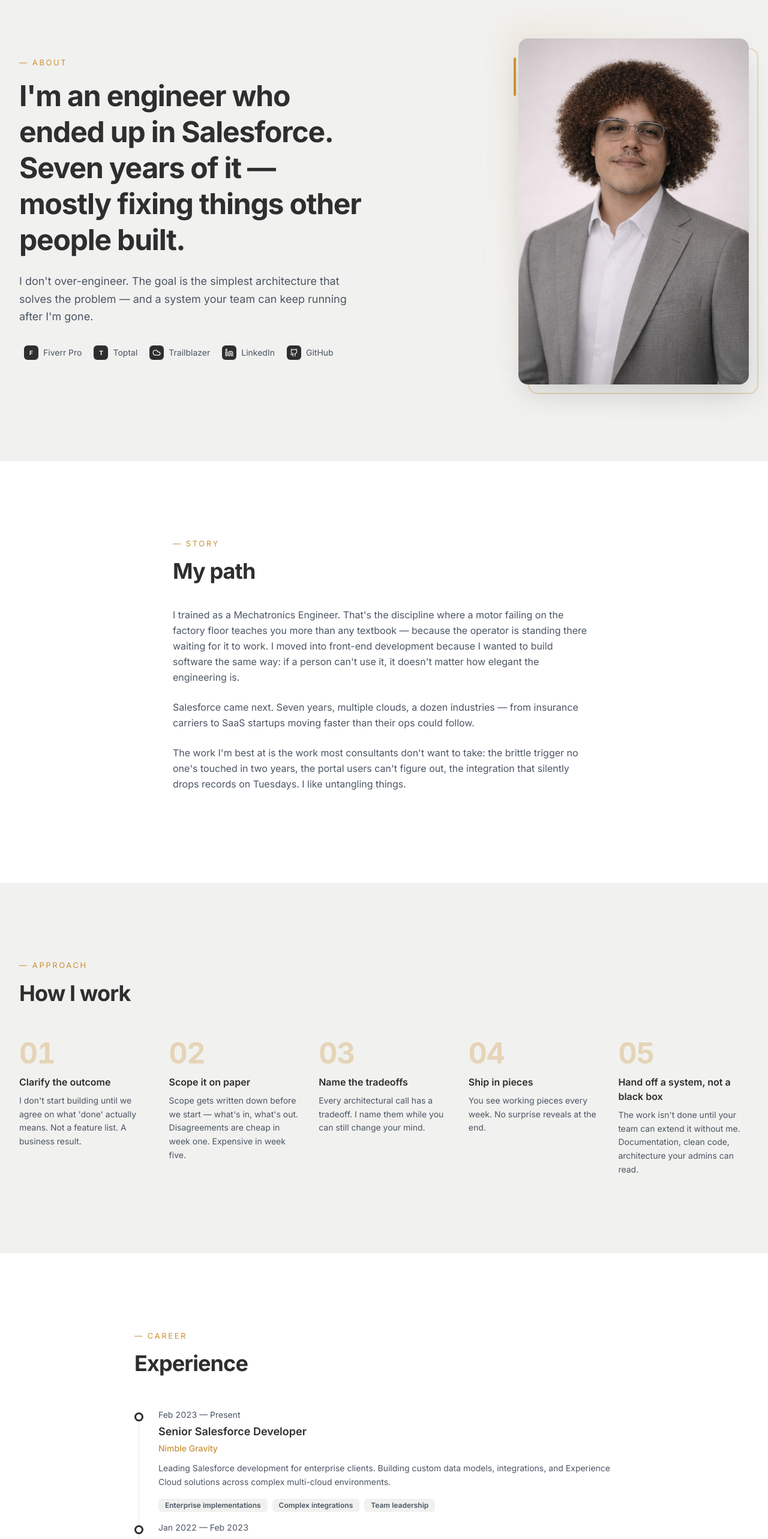
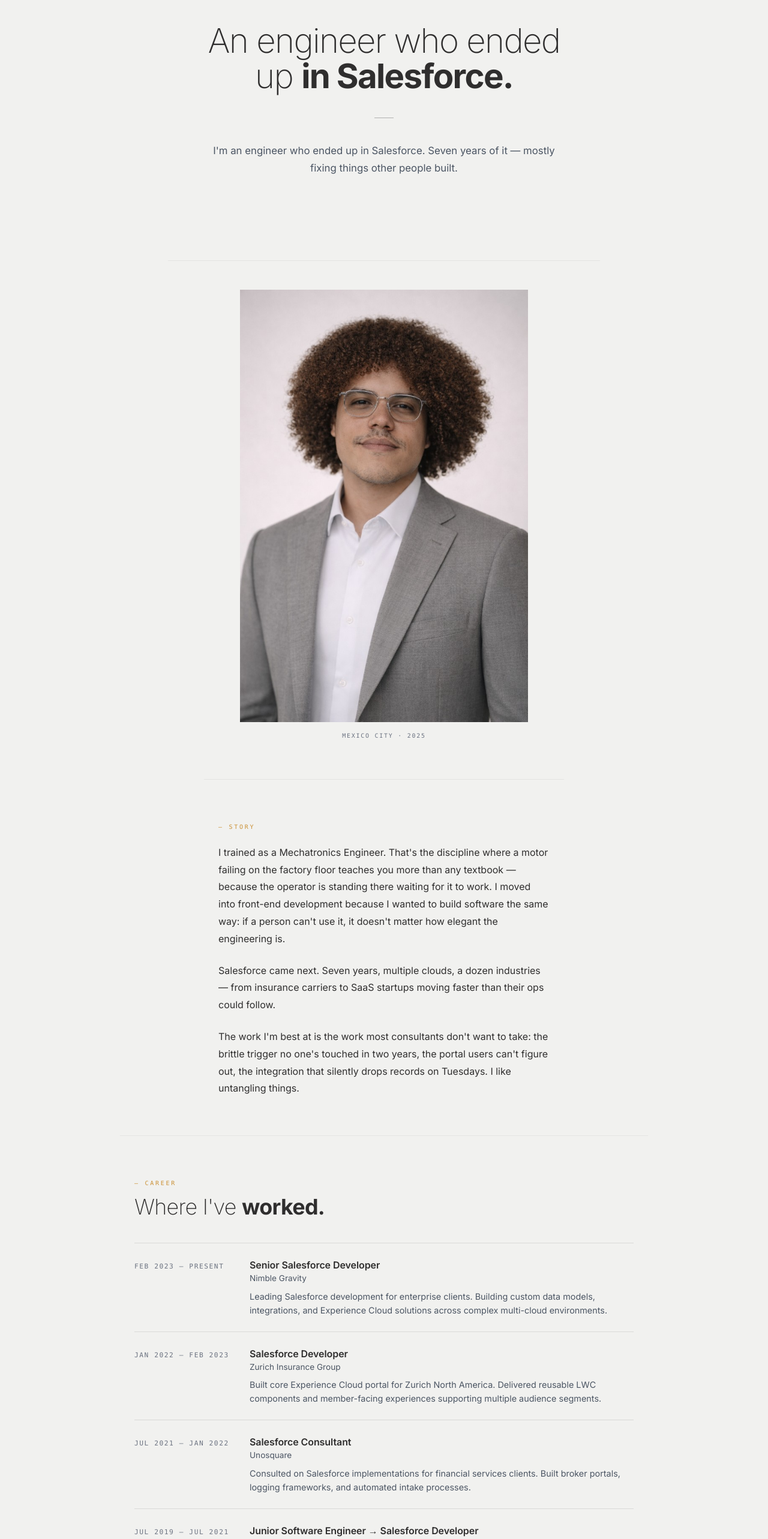
Before and after one commit to ErickSixto/ErickSixto.github.io, a Next.js app in the folder next-app/: page /about in a window 1280 px wide. Shown: the part 220-2786 px from the top of the page at 60% size. Built offline with nearby package versions, Linux system fonts and the light colour scheme.

Commit message:
feat(about): rewrite /about as editorial story page

```diff
--- a/next-app/src/app/about/page.tsx
+++ b/next-app/src/app/about/page.tsx
@@ -1,174 +1,97 @@
-"use client";
+import React from "react";
+import { Hero } from "@/components/editorial/Hero";
+import { SectionLabel } from "@/components/editorial/SectionLabel";
+import { EditorialList } from "@/components/editorial/EditorialList";
+import { ClosingCTA } from "@/components/editorial/ClosingCTA";
+import { siteConfig, aboutData, experience, meetingLinks } from "@/data/mock";
 
-import React from "react";
-import Link from "next/link";
-import { motion } from "framer-motion";
-import { Button } from "@/components/ui/button";
-import { Badge } from "@/components/ui/badge";
-import { ArrowRight } from "lucide-react";
-import { MotionSection, StaggerContainer, StaggerItem } from "@/components/animations";
-import { PlatformLinksRow } from "@/components/platform-links";
-import { siteConfig, aboutData, processSteps, experience } from "@/data/mock";
-
-const EASE_PREMIUM: [number, number, number, number] = [0.22, 1, 0.36, 1];
+export const metadata = {
+  title: "About — Erick Sixto",
+  description: "An engineer who ended up in Salesforce. Seven years fixing orgs.",
+};
 
 export default function AboutPage() {
   return (
-    <main className="pt-20">
-      {/* Hero */}
-      <section className="py-32 bg-[#F1F1EF]">
-        <div className="max-w-7xl mx-auto px-4 sm:px-6 lg:px-8">
-          <div className="grid grid-cols-1 lg:grid-cols-2 gap-16 items-center">
-            <div>
-              <MotionSection>
-                <p className="text-[13px] uppercase tracking-[0.2em] text-[#CB9135] mb-4">— About</p>
-                <h1 className="text-3xl sm:text-4xl md:text-5xl font-bold text-[#2F2E2E] leading-tight mb-6 tracking-tight">
-                  {aboutData.intro}
-                </h1>
-              </MotionSection>
-              <MotionSection delay={0.1}>
-                <p className="text-lg text-[#4B5563] leading-relaxed mb-6">{aboutData.approach}</p>
-                <PlatformLinksRow size="sm" showLabels={true} />
-              </MotionSection>
-            </div>
-            <MotionSection delay={0.2}>
-              <div className="flex justify-center lg:justify-end">
-                <div className="relative group">
-                  <motion.div
-                    className="absolute -bottom-4 -right-4 w-full h-full border-2 border-[#CB9135]/30 rounded-2xl"
-                    initial={{ opacity: 0, x: 10, y: 10 }}
-                    animate={{ opacity: 1, x: 0, y: 0 }}
-                    transition={{ delay: 0.6, duration: 0.6, ease: EASE_PREMIUM }}
-                  />
-                  <div className="absolute -inset-6 bg-gradient-to-br from-[#CB9135]/10 via-transparent to-[#2F2E2E]/5 rounded-3xl blur-xl" />
-                  <motion.div
-                    whileHover={{ scale: 1.02 }}
-                    transition={{ duration: 0.4, ease: EASE_PREMIUM }}
-                    className="relative overflow-hidden rounded-2xl shadow-2xl shadow-black/15"
-                  >
-                    {/* eslint-disable-next-line @next/next/no-img-element */}
-                    <img
-                      src={siteConfig.headshot}
-                      alt="Headshot of Erick Sixto, Salesforce Specialist"
-                      loading="lazy"
-                      className="relative max-w-sm w-full object-cover"
-                    />
-                    <div className="absolute inset-0 bg-gradient-to-t from-[#2F2E2E]/10 via-transparent to-transparent" />
-                  </motion.div>
-                  <motion.div
-                    className="absolute -left-2 top-8 w-1 h-16 bg-[#CB9135] rounded-full"
-                    initial={{ scaleY: 0 }}
-                    animate={{ scaleY: 1 }}
-                    transition={{ delay: 0.8, duration: 0.5, ease: EASE_PREMIUM }}
-                  />
-                </div>
-              </div>
-            </MotionSection>
-          </div>
-        </div>
+    <main>
+      <Hero
+        eyebrowLeft="About"
+        headlineLead="An engineer who ended up"
+        headlineBold="in Salesforce."
+        lead={aboutData.intro}
+      />
+
+      <section className="max-w-[720px] mx-auto px-6 pb-16 border-t border-[#2F2E2E11] pt-12">
+        <figure>
+          {/* eslint-disable-next-line @next/next/no-img-element */}
+          <img
+            src={siteConfig.headshot}
+            alt="Erick Sixto, Salesforce Specialist"
+            loading="lazy"
+            className="w-full max-w-[480px] mx-auto block"
+          />
+          <figcaption className="font-mono text-[0.62rem] tracking-[0.18em] uppercase text-[#6B7280] text-center mt-4">
+            Mexico City · 2025
+          </figcaption>
+        </figure>
       </section>
 
-      {/* Story */}
-      <section className="py-32 bg-white">
-        <div className="max-w-3xl mx-auto px-4 sm:px-6 lg:px-8">
-          <MotionSection>
-            <p className="text-[13px] uppercase tracking-[0.2em] text-[#CB9135] mb-4">— Story</p>
-            <h2 className="text-3xl md:text-4xl font-bold text-[#2F2E2E] mb-10 tracking-tight">My path</h2>
-          </MotionSection>
-          {aboutData.story.map((paragraph, i) => (
-            <MotionSection key={i} delay={i * 0.1}>
-              <p className="text-[#4B5563] leading-relaxed mb-6 text-[16px]">{paragraph}</p>
-            </MotionSection>
-          ))}
-        </div>
+      <section className="max-w-[600px] mx-auto px-6 py-16 border-t border-[#2F2E2E11]">
+        <SectionLabel className="mb-5 inline-block">Story</SectionLabel>
+        {aboutData.story.map((paragraph, i) => (
+          <p
+            key={i}
+            className="text-[1rem] leading-[1.8] text-[#2F2E2E] mb-6 last:mb-0"
+          >
+            {paragraph}
+          </p>
+        ))}
       </section>
 
-      {/* How I Work */}
-      <section className="py-32 bg-[#F1F1EF]">
-        <div className="max-w-7xl mx-auto px-4 sm:px-6 lg:px-8">
-          <MotionSection>
-            <div className="mb-14">
-              <p className="text-[13px] uppercase tracking-[0.2em] text-[#CB9135] mb-4">— Approach</p>
-              <h2 className="text-3xl md:text-4xl font-bold text-[#2F2E2E] tracking-tight">How I work</h2>
+      <section className="max-w-[880px] mx-auto px-6 py-16 border-t border-[#2F2E2E11]">
+        <div className="mb-10">
+          <SectionLabel className="mb-3 inline-block">Career</SectionLabel>
+          <h2 className="font-extralight text-[clamp(1.6rem,2.8vw,2.4rem)] leading-[1.1] tracking-[-0.02em] text-[#2F2E2E]">
+            Where I've <strong className="font-bold">worked.</strong>
+          </h2>
+        </div>
+        <EditorialList>
+          {experience.map((role, i) => (
+            <div
+              key={i}
+              className="grid grid-cols-1 sm:grid-cols-[160px_1fr] gap-3 sm:gap-8 py-6 items-baseline"
+            >
+              <div className="font-mono text-[0.7rem] tracking-[0.14em] uppercase text-[#6B7280]">
+                {role.period}
+              </div>
+              <div>
+                <div className="text-[1rem] font-semibold text-[#2F2E2E] tracking-[-0.005em]">
+                  {role.role}
+                </div>
+                <div className="text-[0.85rem] text-[#4B5563] mb-2">{role.company}</div>
+                <p className="text-[0.9rem] leading-[1.6] text-[#4B5563]">
+                  {role.description}
+                </p>
+              </div>
             </div>
-          </MotionSection>
-          <StaggerContainer className="grid grid-cols-1 sm:grid-cols-2 lg:grid-cols-5 gap-8">
-            {processSteps.map((step, i) => (
-              <StaggerItem key={i}>
-                <div>
-                  <span className="text-4xl md:text-5xl font-bold text-[#CB9135]/30 leading-none tabular-nums tracking-tight">
-                    {step.step}
-                  </span>
-                  <h3 className="font-semibold text-[#2F2E2E] mt-3 mb-2">{step.title}</h3>
-                  <p className="text-sm text-[#4B5563] leading-relaxed">{step.description}</p>
-                </div>
-              </StaggerItem>
-            ))}
-          </StaggerContainer>
-        </div>
+          ))}
+        </EditorialList>
       </section>
 
-      {/* Experience Timeline */}
-      <section className="py-32 bg-white">
-        <div className="max-w-4xl mx-auto px-4 sm:px-6 lg:px-8">
-          <MotionSection>
-            <div className="mb-14">
-              <p className="text-[13px] uppercase tracking-[0.2em] text-[#CB9135] mb-4">— Career</p>
-              <h2 className="text-3xl md:text-4xl font-bold text-[#2F2E2E] tracking-tight">Experience</h2>
-            </div>
-          </MotionSection>
-          <div className="relative">
-            <div className="absolute left-[7px] top-2 bottom-0 w-px bg-[#E5E7EB]" />
-            {experience.map((role, i) => (
-              <MotionSection key={i} delay={i * 0.1}>
-                <div className="relative pl-10 pb-16 last:pb-0">
-                  <div className="absolute left-0 top-[6px] w-[15px] h-[15px] rounded-full border-[3px] border-[#2F2E2E] bg-white" />
-                  <div className="flex flex-col gap-1">
-                    <span className="text-sm text-[#4B5563] tabular-nums">{role.period}</span>
-                    <h3 className="text-lg font-semibold text-[#2F2E2E]">{role.role}</h3>
-                    <p className="text-[#CB9135] text-sm font-medium">{role.company}</p>
-                    <p className="text-sm text-[#4B5563] leading-relaxed mt-2">{role.description}</p>
-                    <div className="flex flex-wrap gap-2 mt-3 mb-4">
-                      {role.highlights.map((h, j) => (
-                        <Badge
-                          key={j}
-                          variant="secondary"
-                          className="text-xs bg-[#F1F1EF] text-[#4B5563] hover:bg-[#F1F1EF]"
-                        >
-                          {h}
-                        </Badge>
-                      ))}
-                    </div>
-                  </div>
-                </div>
-              </MotionSection>
-            ))}
-          </div>
-        </div>
-      </section>
-
-      {/* CTA */}
-      <section className="py-32 bg-[#2F2E2E] relative overflow-hidden">
-        <div className="absolute inset-0 opacity-[0.03]">
-          <div className="absolute top-10 left-10 w-72 h-72 bg-white rounded-full blur-3xl" />
-          <div className="absolute bottom-10 right-10 w-96 h-96 bg-white rounded-full blur-3xl" />
-        </div>
-        <div className="max-w-7xl mx-auto px-4 sm:px-6 lg:px-8 text-center relative z-10">
-          <MotionSection>
-            <h2 className="text-3xl md:text-4xl font-bold text-white mb-5 tracking-tight">
-              Let&apos;s work together
-            </h2>
-            <p className="text-gray-400 mb-10 max-w-xl mx-auto leading-relaxed">
-              Available for consulting, freelance, and senior contract work.
-            </p>
-            <Link href="/contact">
-              <Button className="bg-white text-[#2F2E2E] hover:bg-gray-100 px-8 h-14 text-sm font-medium transition-all duration-300 hover:scale-[1.015] active:scale-[0.98]">
-                Get in touch <ArrowRight className="ml-2 h-4 w-4" />
-              </Button>
-            </Link>
-          </MotionSection>
-        </div>
-      </section>
+      <ClosingCTA
+        label="Get in touch"
+        questionLead="Want to talk about"
+        questionBold="working together?"
+        body="A 30-minute call is free. I'll tell you whether I can help, and if I can't, I'll usually know who can."
+        primary={{
+          label: "Book a 30-minute call",
+          href: meetingLinks.discovery.url,
+          external: true,
+        }}
+        secondary={{
+          label: "or send a brief email →",
+          href: "mailto:sixto@ericksixto.com",
+        }}
+      />
     </main>
   );
 }
```
